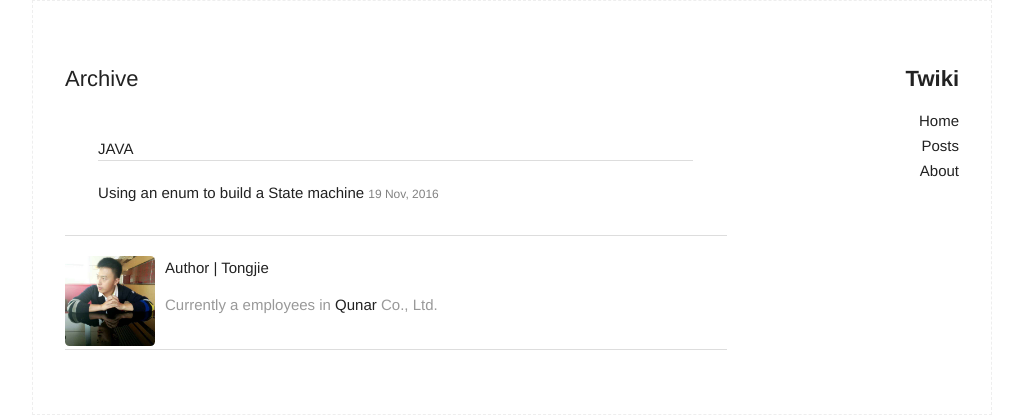
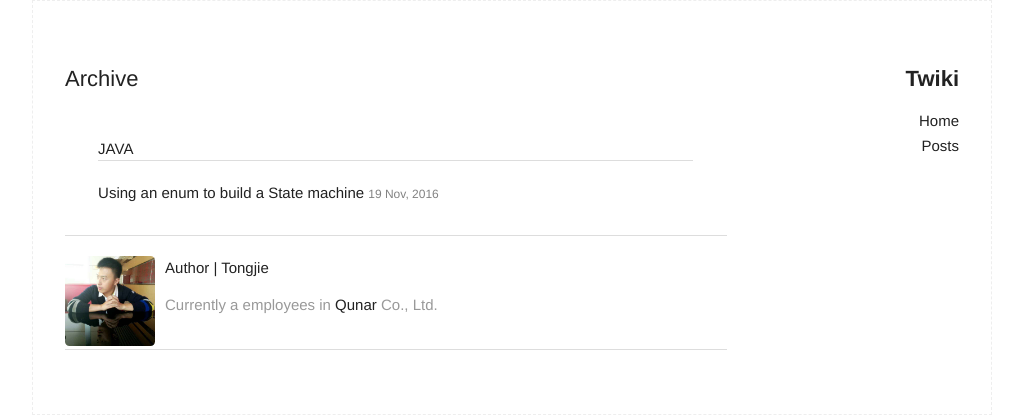
Before and after one commit to yangtjie/yangtjie.github.io, a Jekyll site: the page built from archive.html, in a window 1280 px wide. Shown: the top 417 px of the page, without its empty margins (128-1151 px from the left). Built offline with Jekyll 4.4.1, drawn with Linux system fonts in a browser that asks for light colours.

Commit message:
rm abount

```diff
--- a/_includes/header.html
+++ b/_includes/header.html
@@ -19,7 +19,6 @@
         <ul class="page-link">
           <li><a href="{{ "/" | prepend: site.baseurl }}">Home</a></li>
           <li><a href="{{ "/archive" | prepend: site.baseurl }}">Posts</a></li>
-          <li><a href="{{ "/about" | prepend: site.baseurl }}">About</a></li>
         </ul>
       </nav>
     </div>
```
